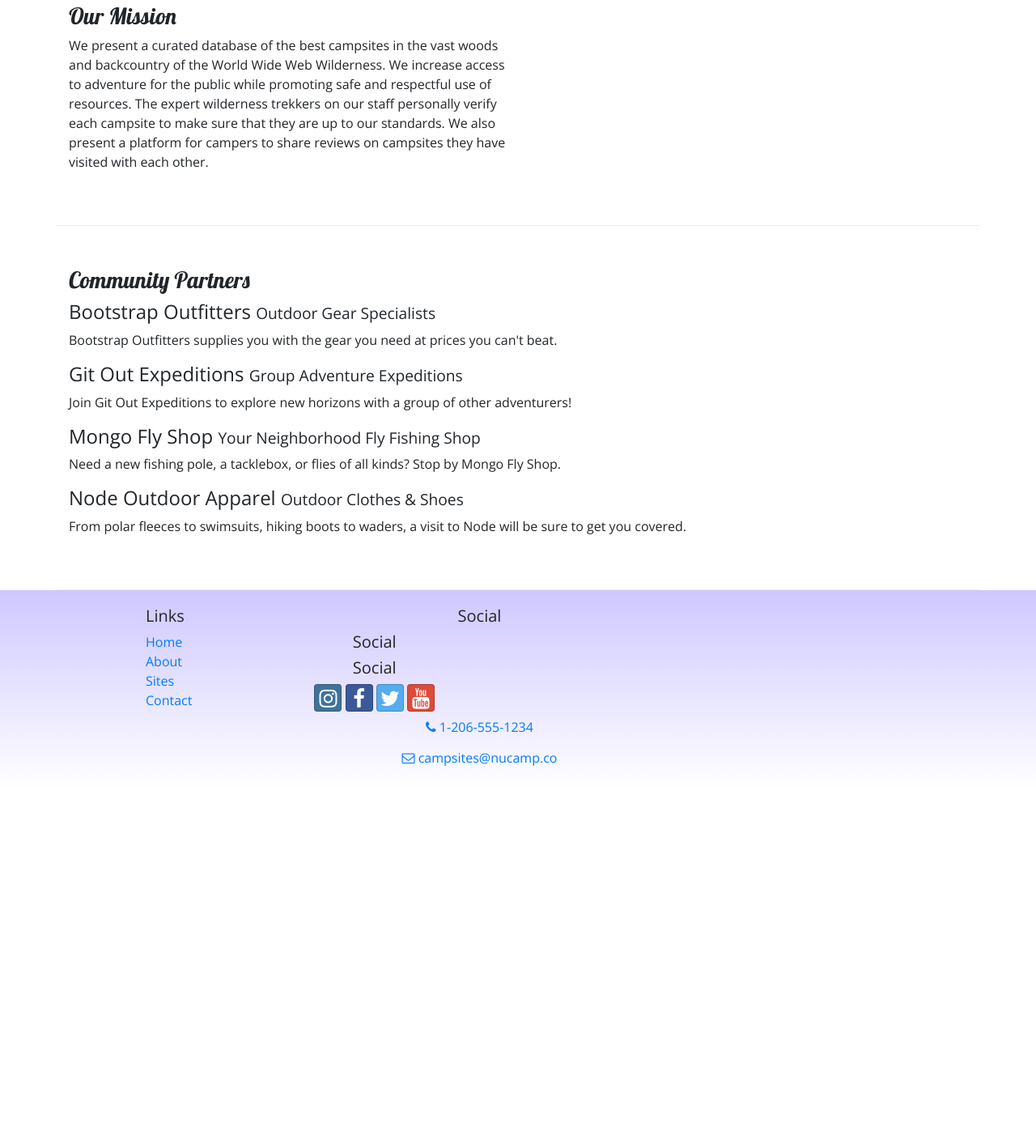
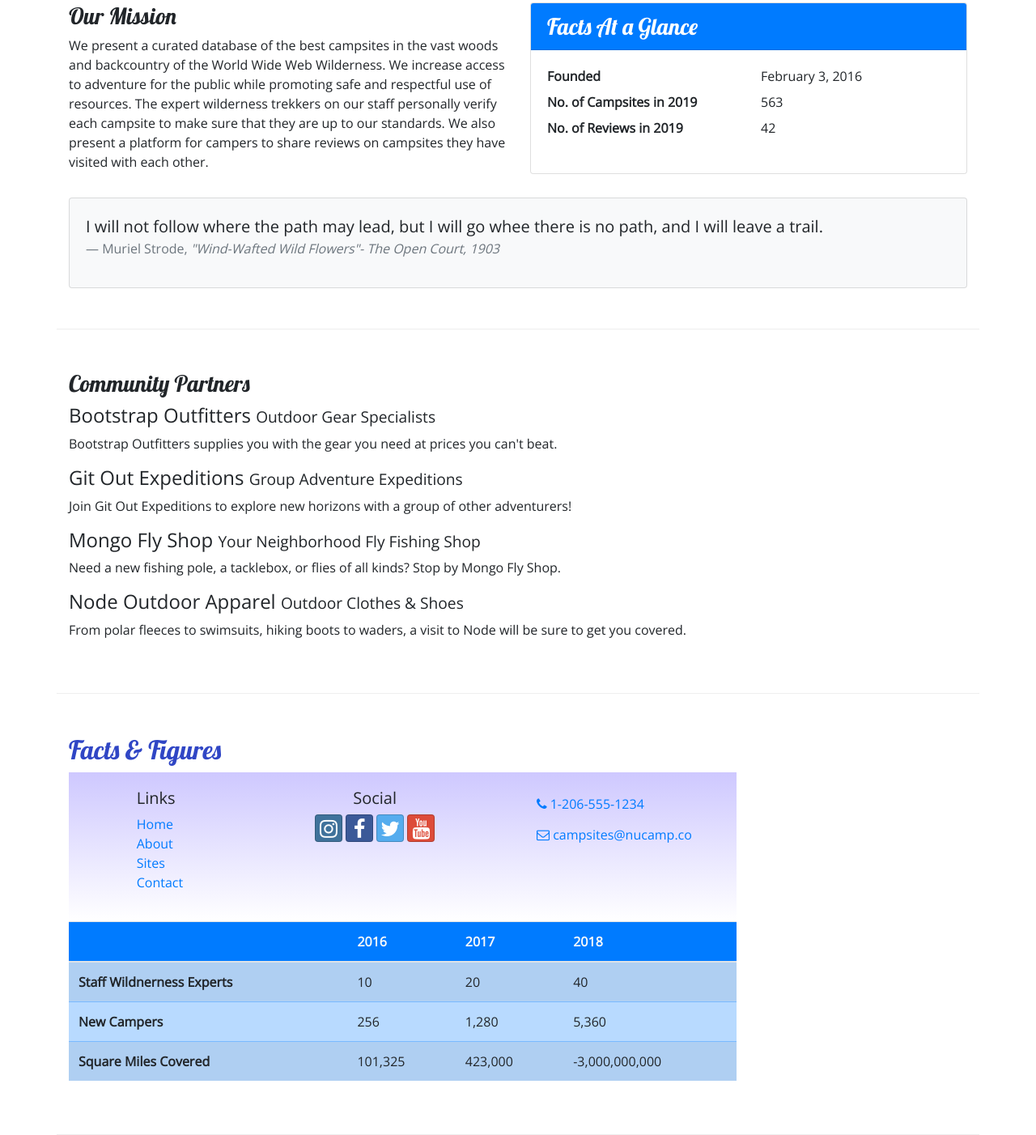
Before and after one commit to ferdakesik/BootstrapProject, a website: page aboutus.html in a window 1280 px wide. Shown: the part 401-1803 px from the top of the page at 81% size. Before the commit the page ends 1376 px from the top, so only its background shows below. Drawn offline with nearby package versions, Linux system fonts and the light colour scheme.

Commit message:
card table

```diff
--- a/aboutus.html
+++ b/aboutus.html
@@ -65,6 +65,34 @@
         <h3>Our Mission</h3>
         <p>We present a curated database of the best campsites in the vast woods and backcountry of the World Wide Web Wilderness. We increase access to adventure for the public while promoting safe and respectful use of resources. The expert wilderness trekkers on our staff personally verify each campsite to make sure that they are up to our standards. We also present a platform for campers to share reviews on campsites they have visited with each other.</p>
       </div>
+      <div class="col-sm-6">
+          <div class="card">
+            <h3 class="card-header bg-primary text-white">Facts At a Glance</h3>
+              <div class="card-body">
+                <dl class="row">
+                  <dt class="col-6">Founded</dt>
+                  <dd class="col-6">February 3, 2016</dd>
+                  <dt class="col-6">No. of Campsites in 2019</dt>
+                  <dd class="col-6">563</dd>
+                  <dt class="col-6">No. of Reviews in 2019</dt>
+                  <dd class="col-6">42</dd>
+                </dl>
+              </div>
+          </div>
+      </div>
+      <div class="col">
+        <div class="card bg-light mt-3">
+          <blockquote class="blockquote card-body">
+            <p class="mb-0">I will not follow where the path may lead, but I will go whee there is no path, and I will leave a trail.</p>
+            <footer class="blockquote-footer">Muriel Strode,
+              <cite title="Source Title">
+                "Wind-Wafted Wild Flowers"- The Open Court, 1903
+              </cite>
+            </footer>
+          </blockquote>
+        </div>
+
+      </div>
     </div>
     <div class="row row-content">
       <div class="col">
@@ -79,8 +107,46 @@
         <p>From polar fleeces to swimsuits, hiking boots to waders, a visit to Node will be sure to get you covered.</p>
       </div>
     </div>
+    <div class="row row-content">
+        <div class="col-sm-9">
+          <h2>Facts &amp; Figures</h2>
+          <div class="table-responsive">
+            <table class="table table-striped">
+              <thead>
+                <tr class="bg-primary text-light">
+                  <th></th>
+                  <th>2016</th>
+                  <th>2017</th>
+                  <th>2018</th>
+                </tr>
+              </thead>
+              <tbody class="table-primary">
+                <tr>
+                  <th>Staff Wildnerness Experts</th>
+                  <td>10</td>
+                  <td>20</td>
+                  <td>40</td>
+                </tr>
+                <tr>
+                  <th>New Campers</th>
+                  <td>256</td>
+                  <td>1,280</td>
+                  <td>5,360</td>
+                </tr>
+                <tr>
+                  <th>Square Miles Covered</th>
+                  <td>101,325</td>
+                  <td>423,000</td>
+                  <td>-3,000,000,000</td>
+                </tr>
+              </tbody>
+          </div>
+        </div>
+    </div>
+
+
   </div>
-  <footer>
+  <footer class="site-footer">
     <div class="container">
       <div class="row">
         <div class="col-4 col-sm-2 offset-1">
@@ -94,9 +160,6 @@
         </div>
         <div class="col-6 col-sm-5 text-center">
           <h5>Social</h5>
-          <div class="col-6 col-sm-5 text-center">
-            <h5>Social</h5>
-            <h5>Social</h5>
             <a class="btn btn-social-icon btn-instagram" href="http://instagram.com/"><i class="fa fa-instagram"></i></a>
             <a class="btn btn-social-icon btn-facebook" href="http://facebook.com/"><i class="fa fa-facebook"></i></a>
             <a class="btn btn-social-icon btn-twitter" href="http://twitter.com/"><i class="fa fa-twitter"></i></a>
--- a/css/styles.css
+++ b/css/styles.css
@@ -14,7 +14,7 @@ header h2 {
     color: #CEC8FF;
 }
 
-footer {
+.site-footer {
     background-image: linear-gradient(#CEC8FF, white);
     padding: 20px 0;
 }
```
Also changed, not shown: contactus.html (+56 -2 lines), index.html (+1 -1 lines).
